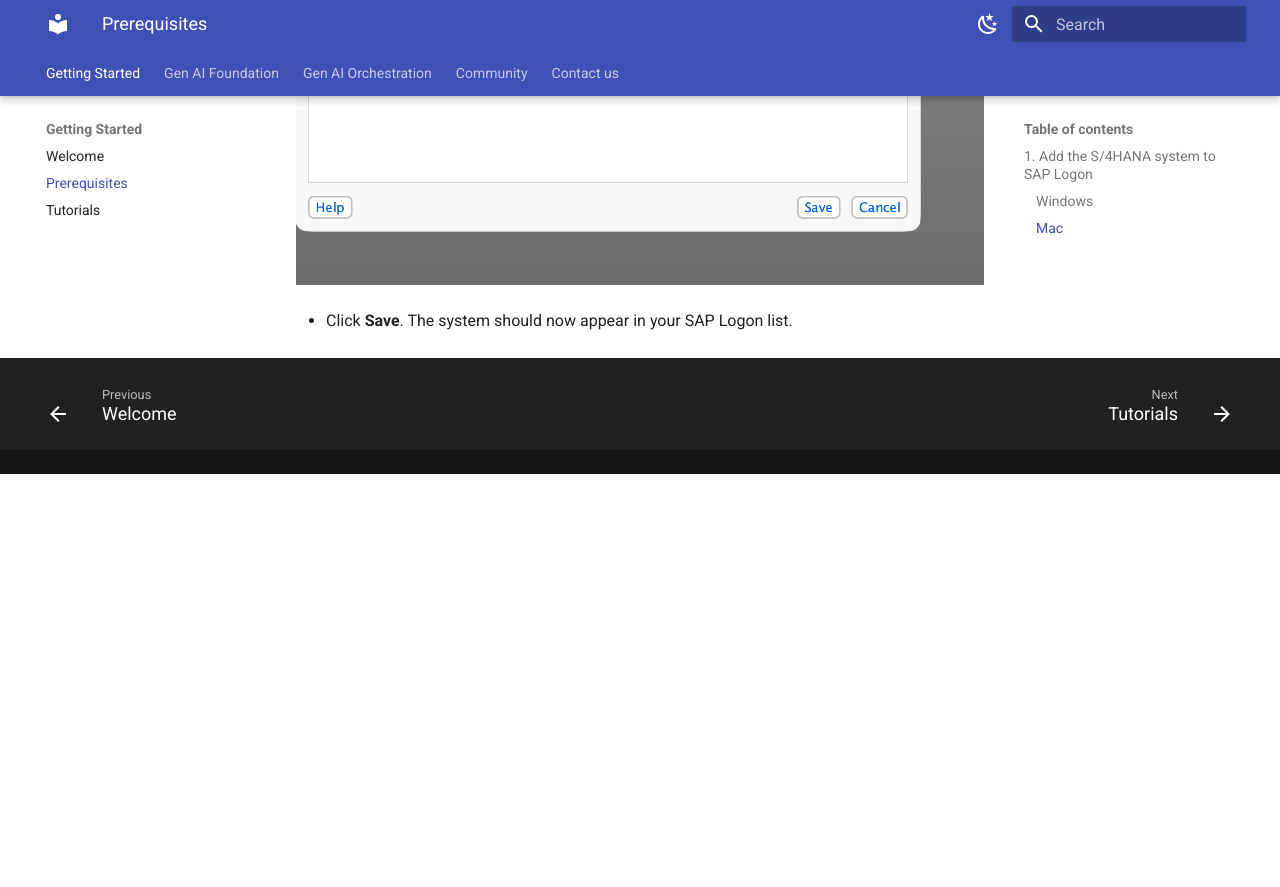
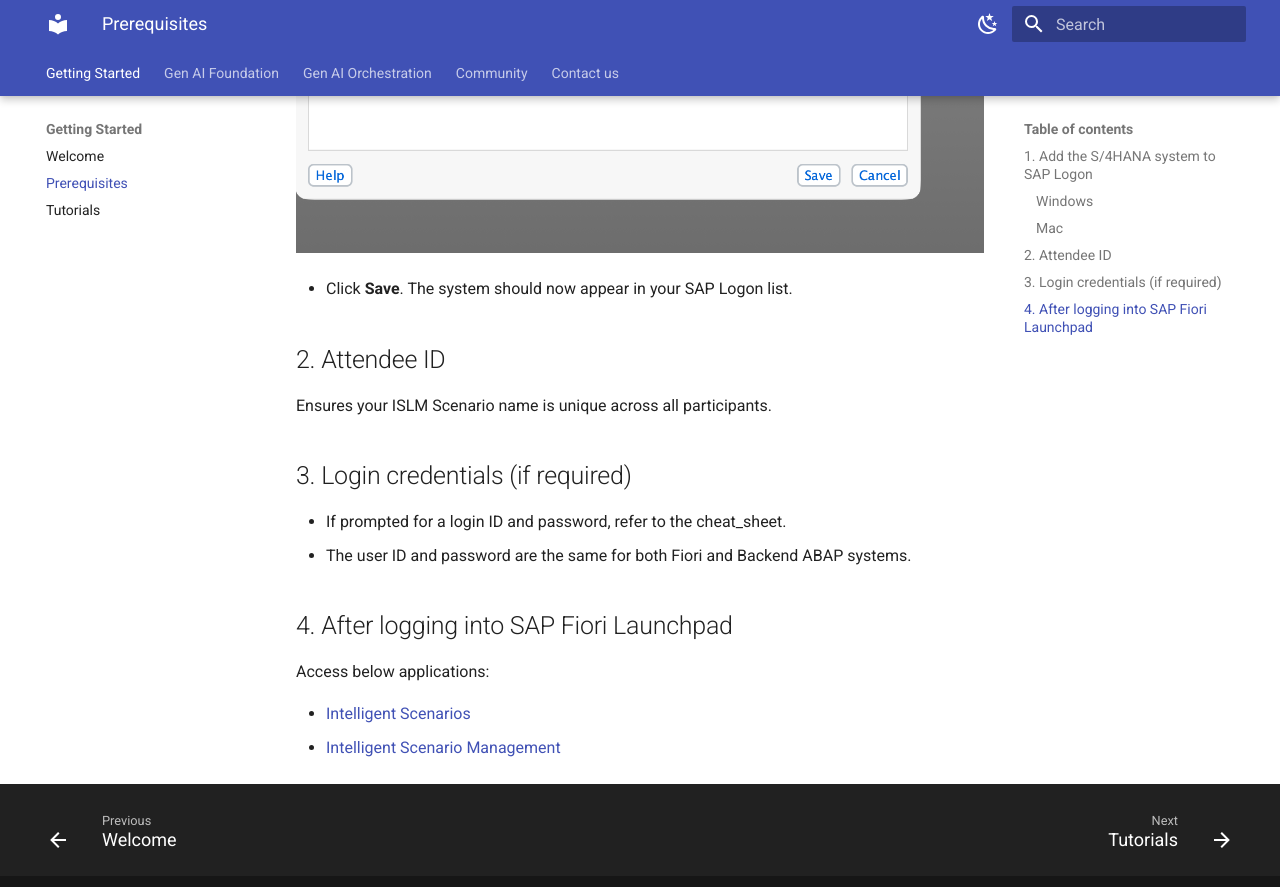
Before and after one commit to SAP-CLM-SL/ISLM, an MkDocs documentation site: the page built from docs/Gettingstarted/Prerequisites.md, in a window 1280 px wide and 900 px high, scrolled down 3127 px. Shown: the top 887 px of the window. Built offline with MkDocs 1.6.1 and Material for MkDocs 9.7.7, drawn with Linux system fonts in a browser that asks for light colours; before the commit the page ends 3601 px from its top, so only the background shows below that.

Commit message:
Final ind

```diff
--- a/docs/Gettingstarted/Prerequisites.md
+++ b/docs/Gettingstarted/Prerequisites.md
@@ -20,7 +22,6 @@
 ![Intelligent Scenarios](./images/SystemDetails.png)
 
 - Click **Next** and **Finish**.
-
 - The system should now be visible in SAP Logon.
 
 ![Intelligent Scenarios](./images/CAL.png)
@@ -28,13 +29,26 @@
 ### Mac
 
 - Open SAP Logon (SAP GUI).
-
 - Click **New Entry** (the "+" or "New Item" button in the toolbar).
-
 - In the dialog, enter the description and select the **Advanced** tab.
-
 - Enable **Expert Mode** and enter your IP address.
 
 ![Intelligent Scenarios](./images/MacLogon.png)
 
 - Click **Save**. The system should now appear in your SAP Logon list.
+
+## 2. Attendee ID
+
+Ensures your ISLM Scenario name is unique across all participants.
+
+## 3. Login credentials (if required)
+
+- If prompted for a login ID and password, refer to the cheat_sheet.
+- The user ID and password are the same for both Fiori and Backend ABAP systems.
+
+## 4. After logging into SAP Fiori Launchpad
+
+Access below applications:
+
+- [Intelligent Scenarios](https://44.219.212.100:44301/sap/bc/ui5_ui5/ui2/ushell/shells/abap/FioriLaunchpad.html?sap-client=100&sap-language=EN#IntelligentScenario-register)
+- [Intelligent Scenario Management](https://44.219.212.100:44301/sap/bc/ui5_ui5/ui2/ushell/shells/abap/FioriLaunchpad.html?sap-client=100&sap-language=EN#IntelligentScenario-manage)
```
Also changed, not shown: other parts of docs/Gettingstarted/Prerequisites.md (+2 -0 lines).
